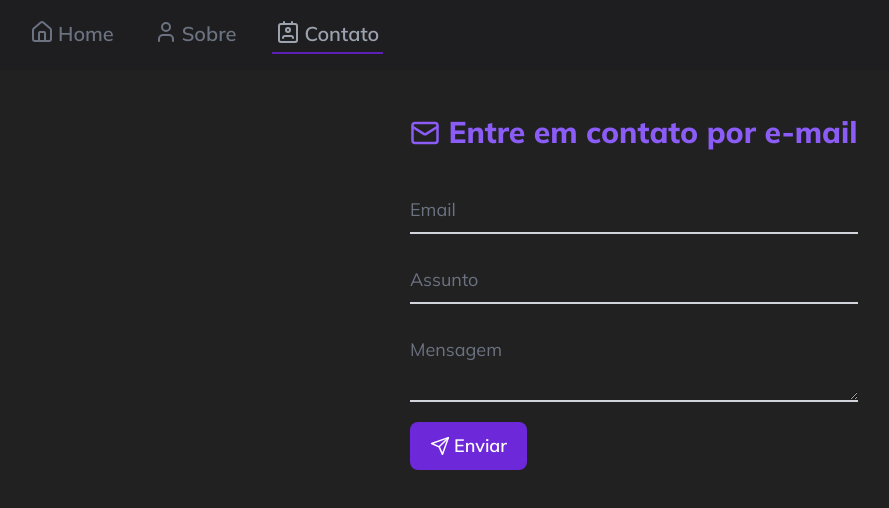
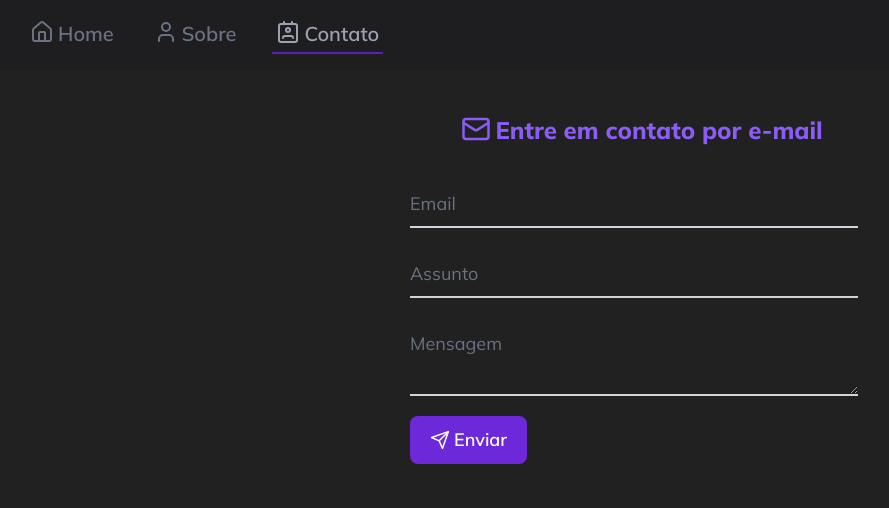
Before and after one commit to rafaelsousapereira/rafael-sousa-web-portfolio, a React (Vite) app: page /contact in a window 1280 px wide. Shown: the top 508 px of the page, without its empty margins (6-895 px from the left). Built offline with nearby package versions, Linux system fonts and the light colour scheme; a web font is replaced by a local one.

Commit message:
refactor: change text contact

```diff
--- a/src/components/contact/contact-form.tsx
+++ b/src/components/contact/contact-form.tsx
@@ -8,9 +8,9 @@ export const ContactForm = () => {
     <div>
       <form className="max-w-md mx-auto mt-11">
         <fieldset id="fieldset-header">
-          <legend className="flex text-3xl text-violet-500 font-extrabold text-center my-8"
+          <legend className="flex text-2xl text-violet-500 font-extrabold text-center my-8 mx-2"
           >
-            <Mail className="flex justify-center my-1 mr-2" size={30} strokeWidth={2.5} absoluteStrokeWidth /> Entre em contato por e-mail
+            <Mail className="flex justify-center mr-1" size={30} strokeWidth={2.5} absoluteStrokeWidth />Entre em contato por e-mail
           </legend>
 
             <div className="max-sm:mx-5">
--- a/src/components/footer/social-media-links.tsx
+++ b/src/components/footer/social-media-links.tsx
@@ -11,11 +11,11 @@ export const SocialMediaLink = (props: SocialMediaLinkProps) => {
       <div className="flex flex-col gap-3 bottom-0 justify-center m-5">
         <div className="flex justify-center">
           <NavMenu to={metadata.socialMedia.url.linkedin} target="_blank">
-            <Linkedin size={35} strokeWidth={1.5} />
+            <Linkedin size={35} strokeWidth={1.5} absoluteStrokeWidth />
           </NavMenu>
 
           <NavMenu to={metadata.socialMedia.url.github} target="_blank">
-            <Github size={35} strokeWidth={1.5} />
+            <Github size={35} strokeWidth={1.5} absoluteStrokeWidth />
           </NavMenu>
         </div>
 
```
